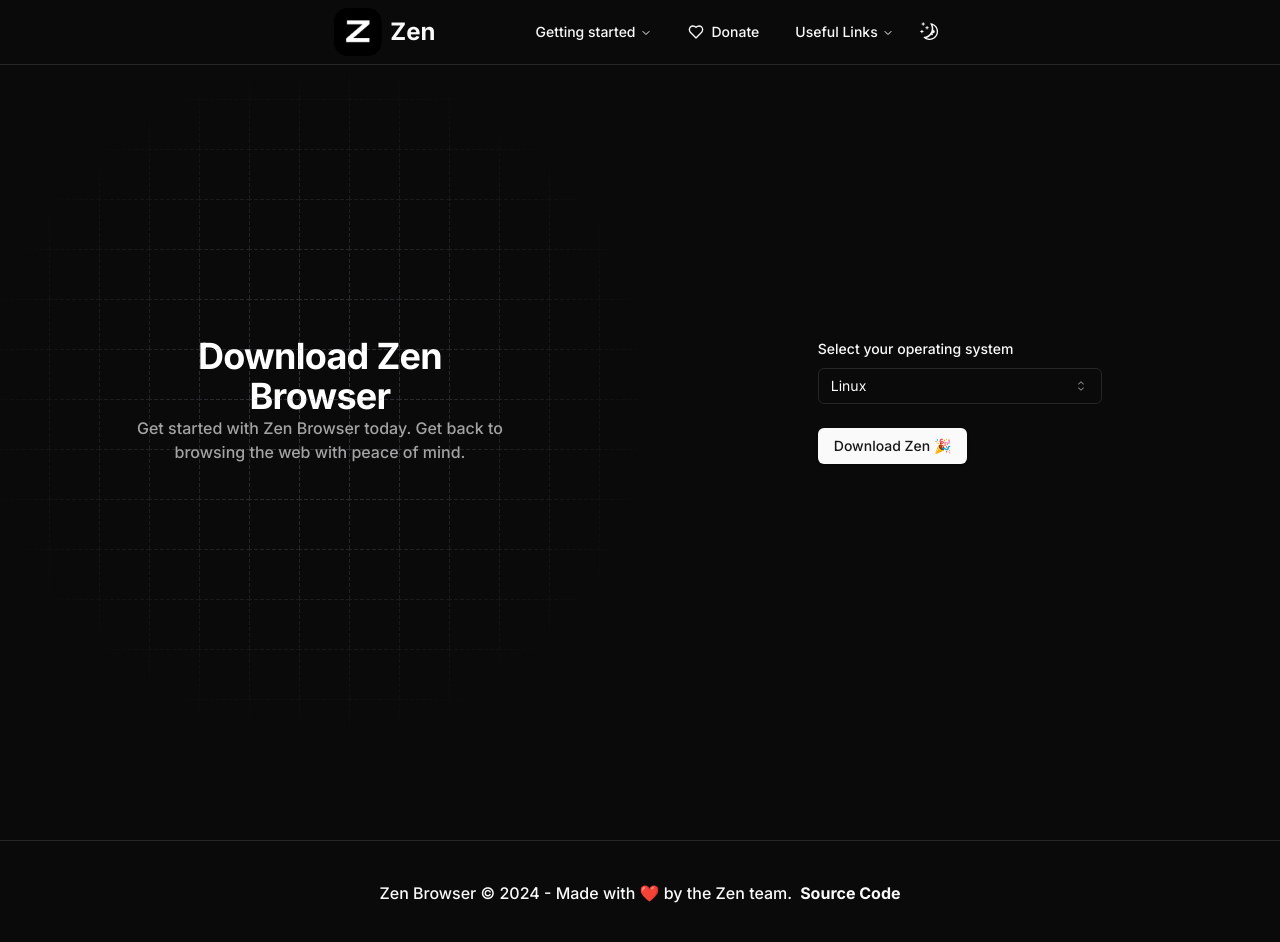
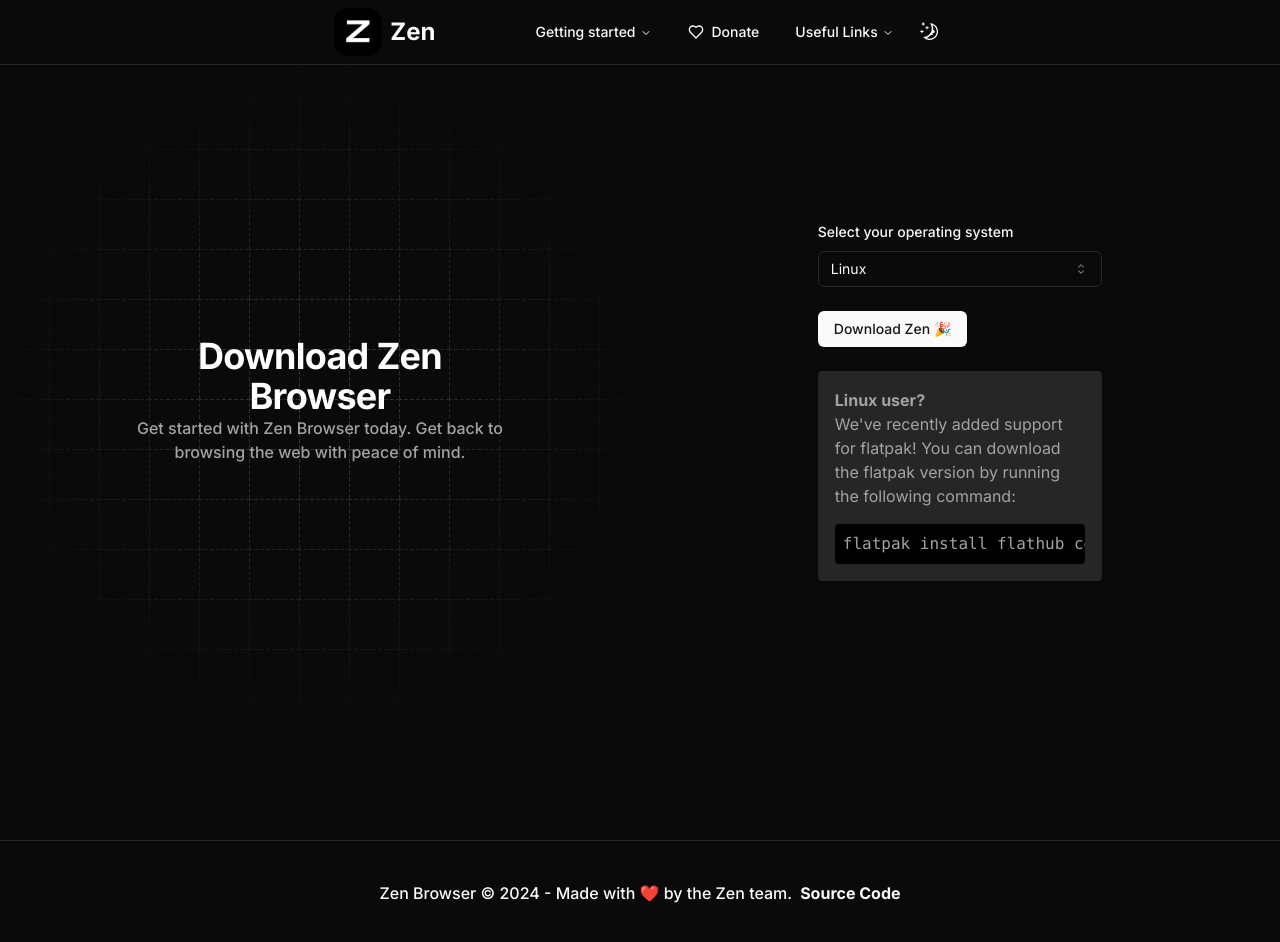
Before and after one commit to zen-browser/www, a Next.js app: page /download in a window 1280 px wide. Shown: the top 942 px of the page. Built offline with nearby package versions, Linux system fonts and the light colour scheme.

Commit message:
feat: Add support for flatpak download option on Linux

```diff
--- a/src/components/download.tsx
+++ b/src/components/download.tsx
@@ -111,6 +111,26 @@
                   )}
                 />
               <Button type="submit">Download Zen 🎉</Button>
+              {form.getValues().platform === "Linux" && (
+                <div className="mt-20 rounded border bg-muted p-4 text-muted-foreground">
+                  <p>
+                    <strong>Linux user?</strong><br/>
+                    We've recently added support for flatpak! You can download the flatpak version by running the following command:
+                    <pre className="bg-white dark:bg-black p-2 rounded mt-4 overflow-auto">flatpak install flathub com.zen.browser</pre>
+                  </p>
+                </div>
+              )}
+              {form.getValues().platform === "MacOS" && (
+                <div className="mt-20 rounded border bg-muted p-4 text-muted-foreground">
+                  <p>
+                    <strong>Mac user?</strong><br/>
+                    Setting up the MacOS version of Zen Browser is a bit more involved. We're working on making this easier, but for now you can follow these steps:
+                    <a href="https://github.com/zen-browser/desktop/issues/53" target="_blank" rel="noreferrer">
+                      <Button className="mt-5">View MacOS instructions</Button>
+                    </a>
+                  </p>
+                </div>
+              )}
             </form>
           </Form>
         </div>
```
